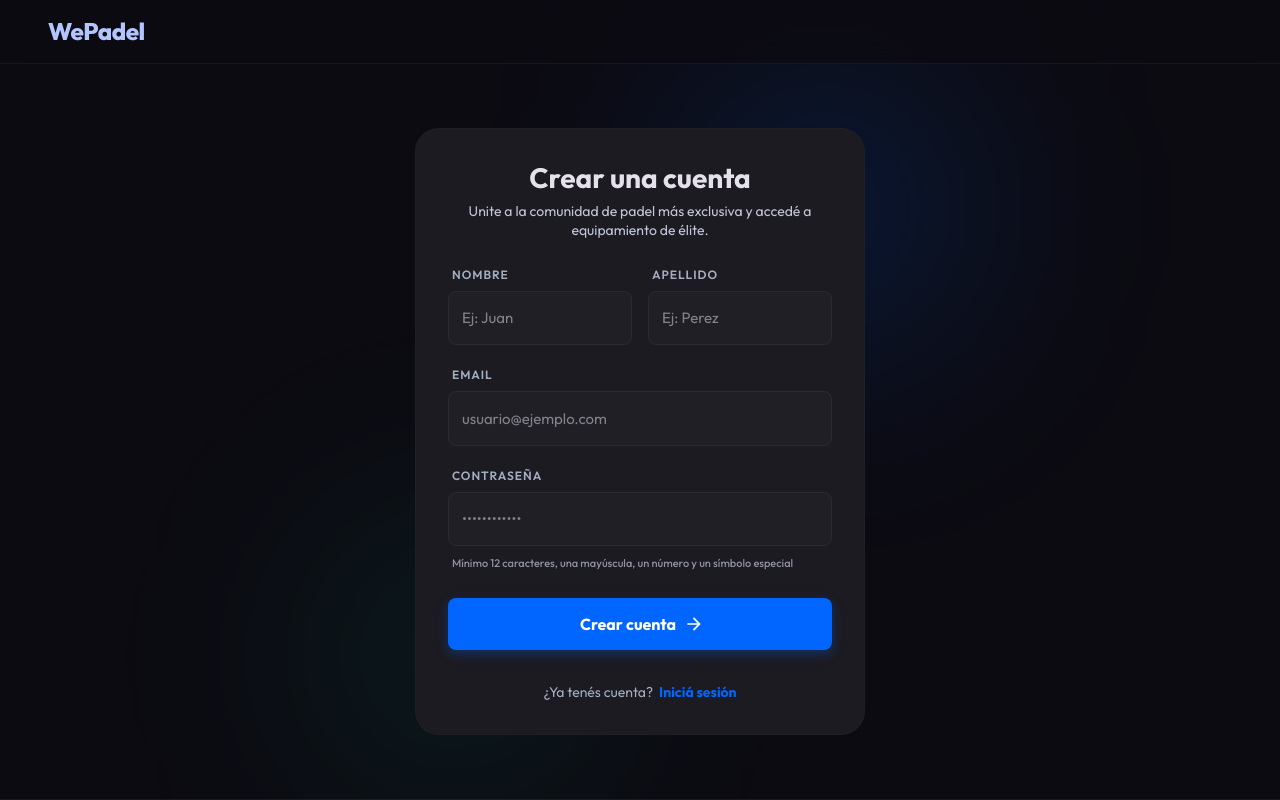
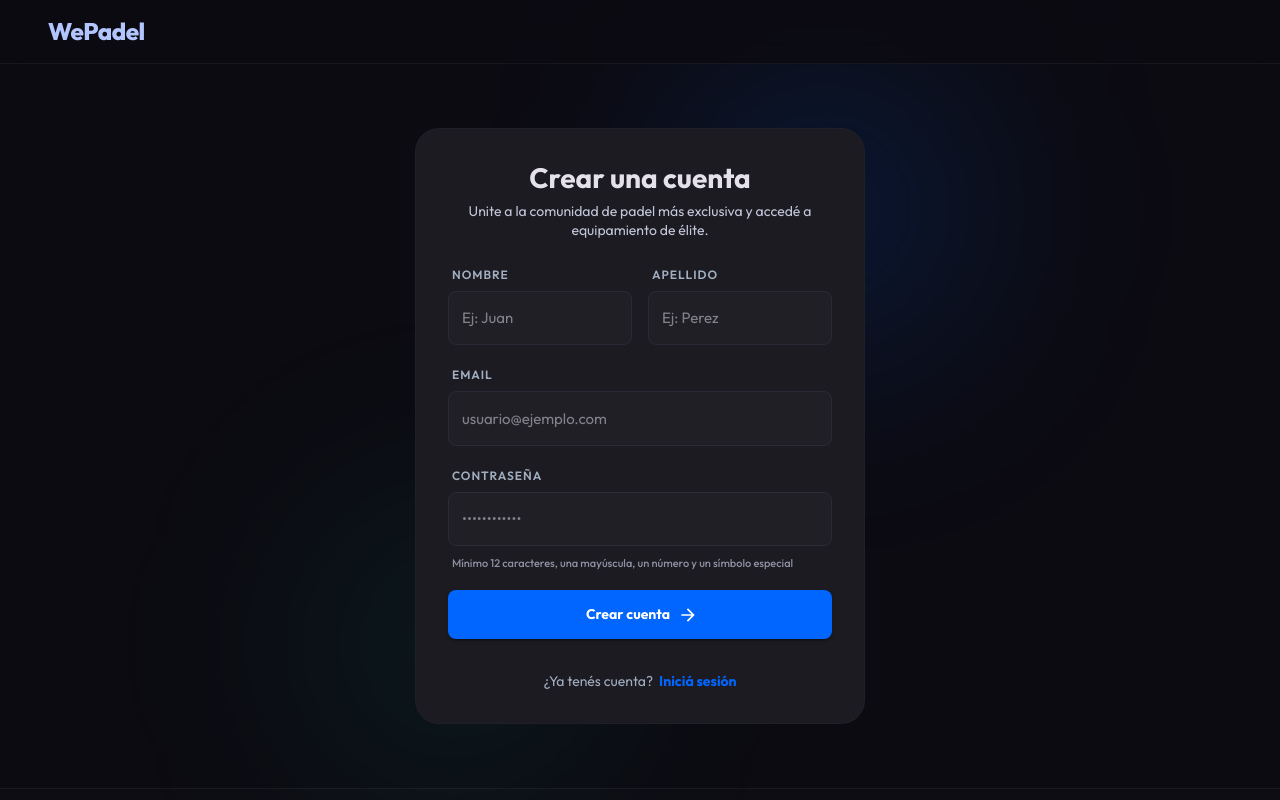
Before and after one commit to luchogabutti/wepadel-front, a React (Vite) app: page /registro in a window 1280 px wide. Shown: the top 800 px of the page. Built offline with nearby package versions, Linux system fonts and the light colour scheme.

Commit message:
removed sx

```diff
--- a/src/components/auth/LoginForm/LoginForm.jsx
+++ b/src/components/auth/LoginForm/LoginForm.jsx
@@ -110,26 +110,8 @@ export const LoginForm = () => {
         type="submit"
         fullWidth
         variant="contained"
-        className="submit-btn"
         endIcon={<ArrowForwardIcon />}
-        sx={{
-          bgcolor: '#0066FF',
-          color: '#FFFFFF',
-          py: '12px',
-          fontWeight: 700,
-          fontSize: '16px',
-          textTransform: 'none',
-          borderRadius: '8px',
-          boxShadow: '0 4px 12px rgba(0, 102, 255, 0.3)',
-          '&:hover': {
-            bgcolor: '#0052cc',
-            opacity: 0.95,
-          },
-          '&:active': {
-            transform: 'scale(0.98)',
-          },
-          transition: 'all 0.2s ease',
-        }}
+        sx={{py: '12px'}}
       >
         Iniciar sesión
       </Button>
--- a/src/components/auth/RegisterForm/RegisterForm.jsx
+++ b/src/components/auth/RegisterForm/RegisterForm.jsx
@@ -98,27 +98,8 @@ export const RegisterForm = () => {
         type="submit"
         fullWidth
         variant="contained"
-        className="submit-btn"
         endIcon={<ArrowForwardIcon />}
-        sx={{
-          bgcolor: '#0066FF',
-          color: '#FFFFFF',
-          py: '12px',
-          fontWeight: 700,
-          fontSize: '16px',
-          textTransform: 'none',
-          borderRadius: '8px',
-          boxShadow: '0 4px 12px rgba(0, 102, 255, 0.3)',
-          '&:hover': {
-            bgcolor: '#0052cc',
-            opacity: 0.95,
-          },
-          '&:active': {
-            transform: 'scale(0.98)',
-          },
-          transition: 'all 0.2s ease',
-          mt: 1,
-        }}
+        sx={{py: '12px'}}
       >
         Crear cuenta
       </Button>
```
